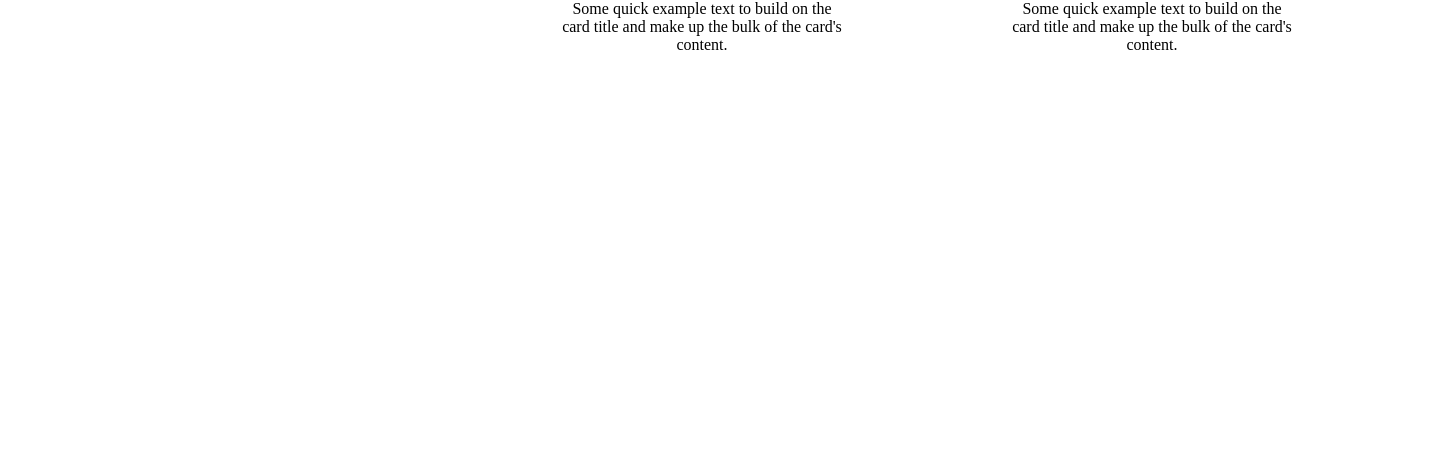
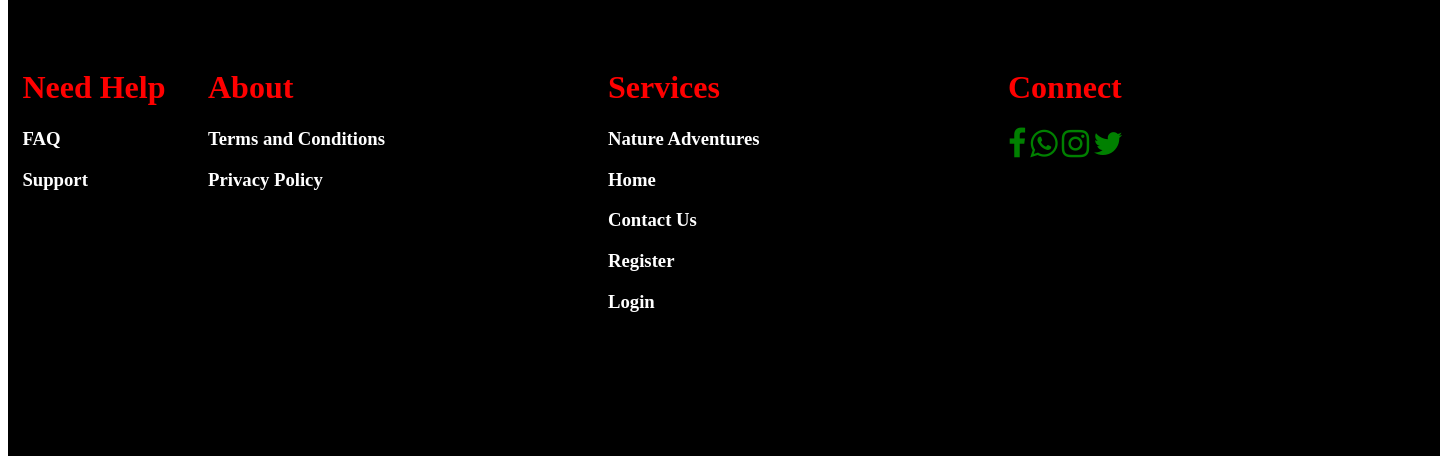
Before and after one commit to Kingsly62/Instagram, a Django app: page /contact in a window 1440 px wide. Shown: the part 984-1448 px from the top of the page. Before the commit the page ends 1034 px from the top, so only its background shows below. Run offline with Django 4.2, Linux system fonts and the light colour scheme; a user stored in the database is signed in.

Commit message:
add footer and some styling

```diff
--- a/instagram/templates/contact.html
+++ b/instagram/templates/contact.html
@@ -2,6 +2,10 @@
 <html>
   <head>
     <meta name="viewport" content="width=device-width, initial-scale=1" />
+    <link
+      rel="stylesheet"
+      href="https://cdnjs.cloudflare.com/ajax/libs/font-awesome/4.7.0/css/font-awesome.min.css"
+    />
   </head>
   <body>
     <h2>Contact-Us</h2>
@@ -114,6 +118,37 @@
         </div>
       </div>
     </div>
+
+    <div class="footer1">
+      <div id="foot1">
+        <h1>Need Help</h1>
+        <h3>FAQ</h3>
+        <h3>Support</h3>
+      </div>
+
+      <div id="foot2">
+        <h1>About</h1>
+        <h3>Terms and Conditions</h3>
+        <h3>Privacy Policy</h3>
+      </div>
+
+      <div id="foot3">
+        <h1>Services</h1>
+        <h3>Nature Adventures</h3>
+        <h3>Home</h3>
+        <h3>Contact Us</h3>
+        <h3>Register</h3>
+        <h3>Login</h3>
+      </div>
+
+      <div id="foot4">
+        <h1>Connect</h1>
+        <i class="fa fa-facebook fa-2x"></i>
+        <i class="fa fa-whatsapp fa-2x"></i>
+        <i class="fa fa-instagram fa-2x"></i>
+        <i class="fa fa-twitter fa-2x"></i>
+      </div>
+    </div>
   </body>
 </html>
 
@@ -124,6 +159,55 @@
 </script>
 
 <style>
+  .footer1 {
+    height: 60vh;
+    width: 100vw;
+    background: black;
+    border-top-left-radius: 20px;
+    border-top-right-radius: 20px;
+  }
+
+  h3 {
+    color: white;
+  }
+
+  .fa fa-facebook,
+  i {
+    color: blue;
+  }
+
+  .fa fa-whatsapp,
+  i {
+    color: green;
+  }
+
+  #foot1 {
+    margin-left: 1%;
+    top: 129%;
+    position: absolute;
+  }
+
+  #foot2 {
+    margin-left: 200px;
+    top: 129%;
+    position: absolute;
+  }
+
+  #foot3 {
+    margin-left: 600px;
+    top: 129%;
+    position: absolute;
+  }
+
+  #foot4 {
+    margin-left: 1000px;
+    top: 129%;
+    position: absolute;
+  }
+
+  h1 {
+    color: red;
+  }
   .card2 {
     margin-left: 550px;
     position: absolute;
--- a/instaphoto/static/css/welcome.css
+++ b/instaphoto/static/css/welcome.css
@@ -1,3 +1,4 @@
 h1{
     color: red;
+
 }
```
